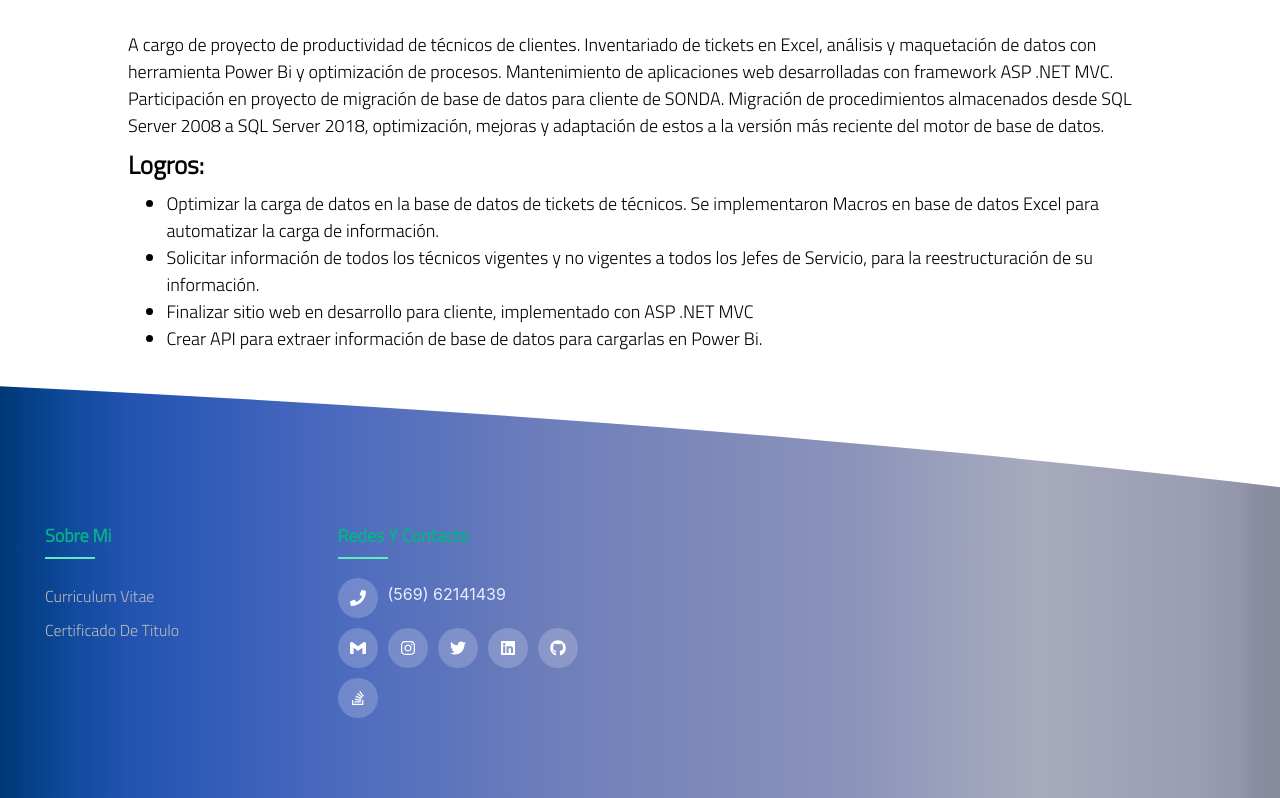
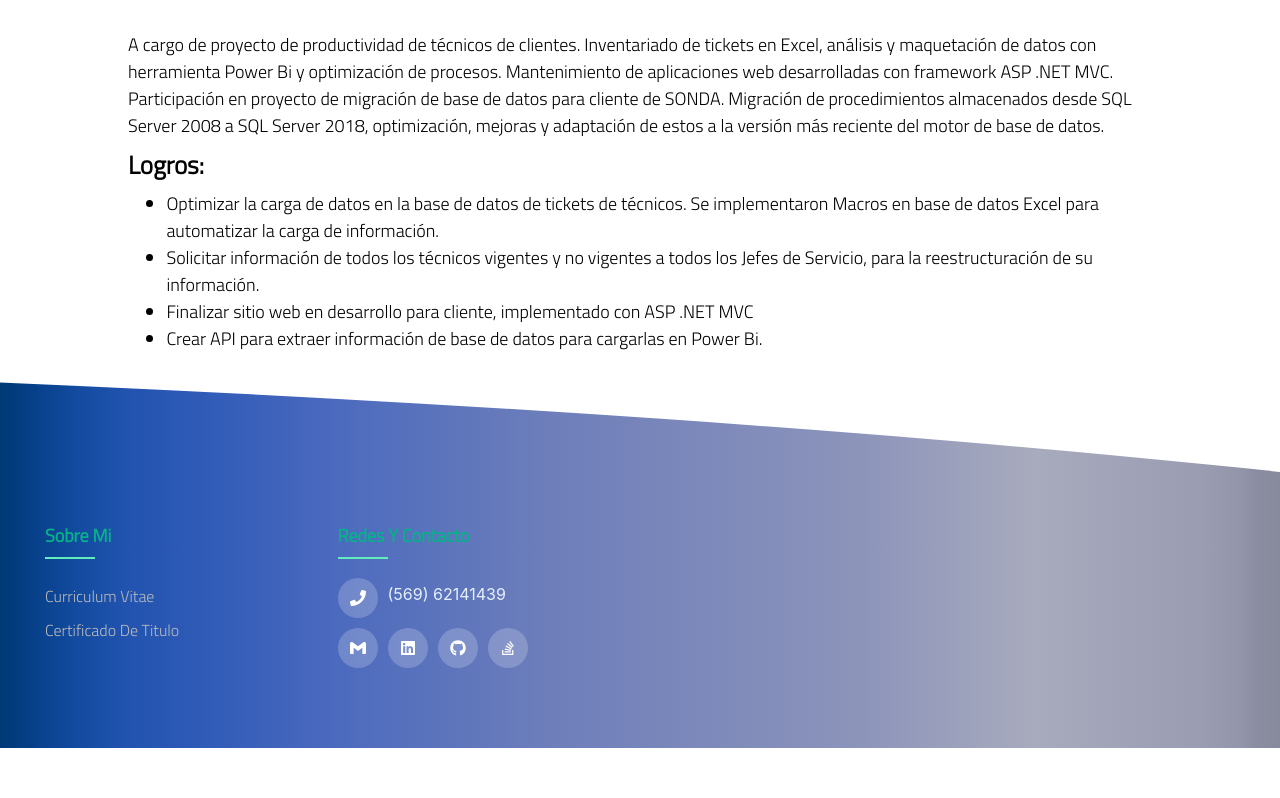
Before and after one commit to JoseAl05/Portfolio, a React (Create React App) app: page / in a window 1280 px wide. Shown: the part 2500-3298 px from the top of the page. After the commit the page ends 3248 px from the top, so only its background shows below. Built offline with nearby package versions, Linux system fonts and the light colour scheme.

Commit message:
modified footer

```diff
--- a/src/components/Footer/Footer.jsx
+++ b/src/components/Footer/Footer.jsx
@@ -27,8 +27,6 @@ const Footer = () =>{
                                     <p> (569) 62141439</p>
                                     <a className="phone-number"><FaPhone/></a>
                                     <a href="mailto: jparancibialinker@gmail.com" target='_blank'><SiGmail/></a>
-                                    <a href="https://www.instagram.com/jotape_a.l/" target='_blank'><FaInstagram/></a>
-                                    <a href="https://twitter.com/JotaPeArancibia" target='_blank'><FaTwitter/></a>
                                     <a href="https://www.linkedin.com/in/jos%C3%A9-pablo-arancibia-linker-340704177/" target='_blank'><FaLinkedin/></a>
                                     <a href="https://github.com/JoseAl05" target='_blank'><FaGithub/></a>
                                     <a href="https://stackoverflow.com/users/11086537/jose-pablo-arancibia-linker" target='_blank'><FaStackOverflow/></a>
```
